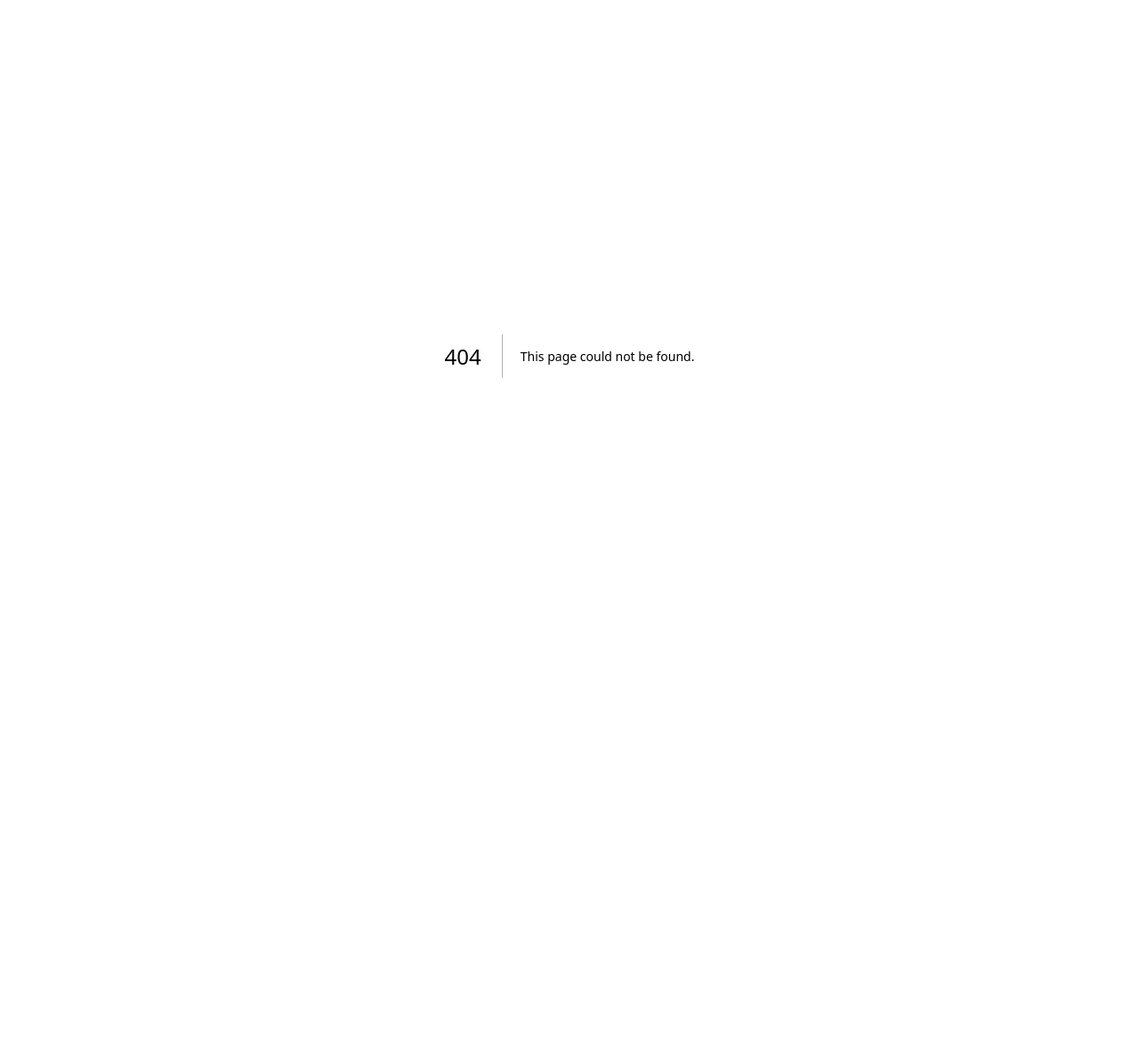
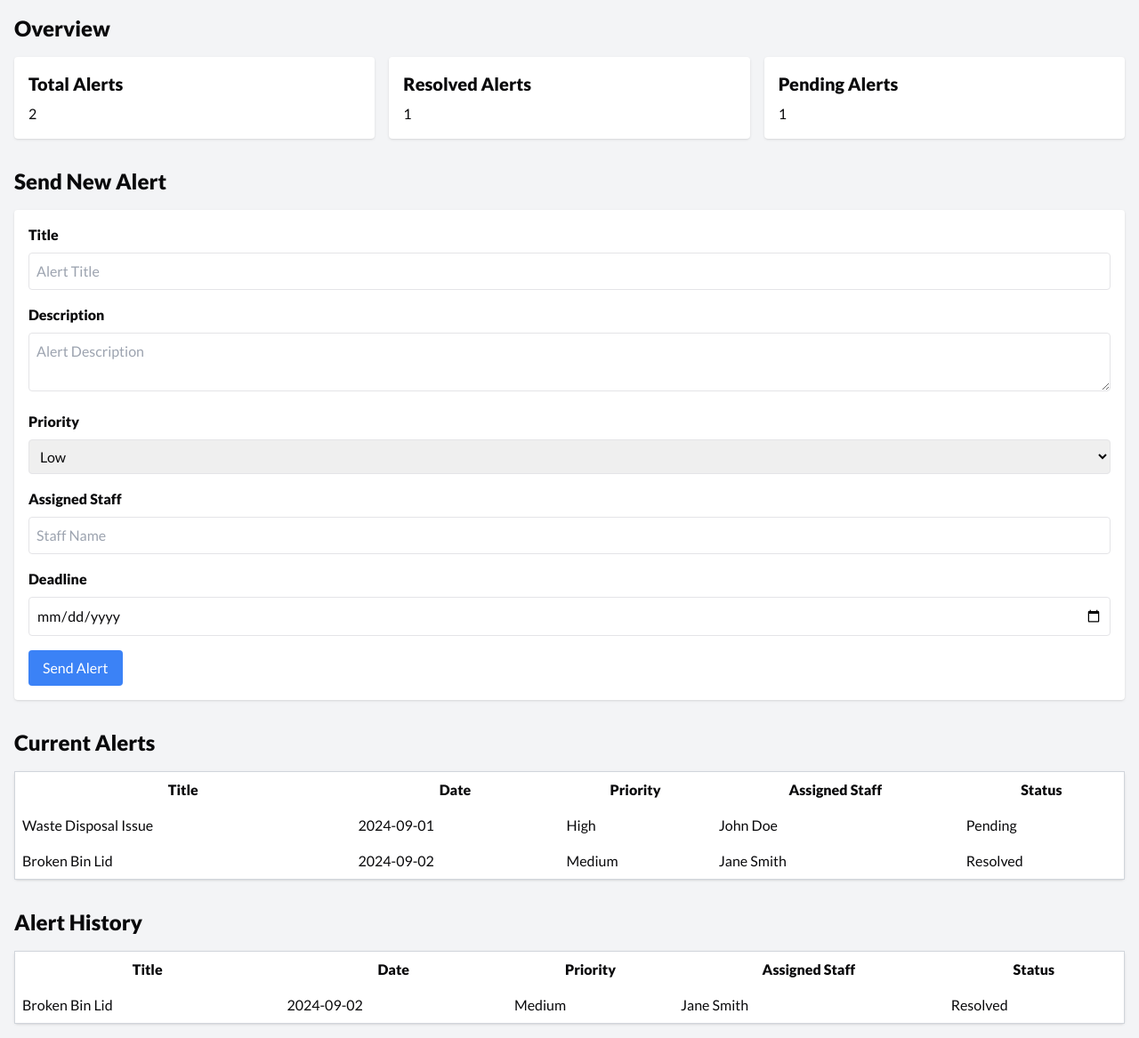
Before and after one commit to AyushKatre05/Swachhta---LiFE-Dashboard, a Next.js app: page /admin/postHead/alerts in a window 1280 px wide. Before the commit this address had no page. Shown: the whole page at 89% size. Before the commit the page ends 800 px from the top, so only its background shows below. Built offline with nearby package versions, Linux system fonts and the light colour scheme.

Commit message:
admin alerts page

```diff
--- /dev/null
+++ b/src/app/(pages)/admin/postHead/alerts/page.js
@@ -0,0 +1,126 @@
+'use client'
+import React, { useState } from 'react';
+
+function PostOfficeHeadAlerts() {
+  const [alerts, setAlerts] = useState([
+    { id: 1, title: 'Waste Disposal Issue', date: '2024-09-01', priority: 'High', status: 'Pending', assignedStaff: 'John Doe' },
+    { id: 2, title: 'Broken Bin Lid', date: '2024-09-02', priority: 'Medium', status: 'Resolved', assignedStaff: 'Jane Smith' },
+  ]);
+
+  const handleSendAlert = (newAlert) => {
+    setAlerts([...alerts, newAlert]);
+  };
+
+  return (
+    <div className="min-h-screen bg-gray-100 flex flex-col">
+      <main className="flex-1 p-4">
+        {/* Alerts Overview */}
+        <section className="mb-8">
+          <h2 className="text-2xl font-bold mb-4">Overview</h2>
+          <div className="grid grid-cols-1 md:grid-cols-3 gap-4">
+            <div className="bg-white p-4 rounded shadow">
+              <h3 className="text-xl font-semibold mb-2">Total Alerts</h3>
+              <p>{alerts.length}</p>
+            </div>
+            <div className="bg-white p-4 rounded shadow">
+              <h3 className="text-xl font-semibold mb-2">Resolved Alerts</h3>
+              <p>{alerts.filter(alert => alert.status === 'Resolved').length}</p>
+            </div>
+            <div className="bg-white p-4 rounded shadow">
+              <h3 className="text-xl font-semibold mb-2">Pending Alerts</h3>
+              <p>{alerts.filter(alert => alert.status === 'Pending').length}</p>
+            </div>
+          </div>
+        </section>
+
+        {/* Send New Alert */}
+        <section className="mb-8">
+          <h2 className="text-2xl font-bold mb-4">Send New Alert</h2>
+          <form className="bg-white p-4 rounded shadow mb-4">
+            <div className="mb-4">
+              <label className="block mb-2 font-semibold">Title</label>
+              <input type="text" className="w-full p-2 border rounded" placeholder="Alert Title" />
+            </div>
+            <div className="mb-4">
+              <label className="block mb-2 font-semibold">Description</label>
+              <textarea className="w-full p-2 border rounded" placeholder="Alert Description"></textarea>
+            </div>
+            <div className="mb-4">
+              <label className="block mb-2 font-semibold">Priority</label>
+              <select className="w-full p-2 border rounded">
+                <option>Low</option>
+                <option>Medium</option>
+                <option>High</option>
+              </select>
+            </div>
+            <div className="mb-4">
+              <label className="block mb-2 font-semibold">Assigned Staff</label>
+              <input type="text" className="w-full p-2 border rounded" placeholder="Staff Name" />
+            </div>
+            <div className="mb-4">
+              <label className="block mb-2 font-semibold">Deadline</label>
+              <input type="date" className="w-full p-2 border rounded" />
+            </div>
+            <button type="button" onClick={handleSendAlert} className="bg-blue-500 text-white px-4 py-2 rounded">Send Alert</button>
+          </form>
+        </section>
+
+        {/* Current Alerts */}
+        <section className="mb-8">
+          <h2 className="text-2xl font-bold mb-4">Current Alerts</h2>
+          <table className="w-full bg-white border border-gray-300 rounded shadow">
+            <thead>
+              <tr>
+                <th className="p-2">Title</th>
+                <th className="p-2">Date</th>
+                <th className="p-2">Priority</th>
+                <th className="p-2">Assigned Staff</th>
+                <th className="p-2">Status</th>
+              </tr>
+            </thead>
+            <tbody>
+              {alerts.map(alert => (
+                <tr key={alert.id}>
+                  <td className="p-2">{alert.title}</td>
+                  <td className="p-2">{alert.date}</td>
+                  <td className="p-2">{alert.priority}</td>
+                  <td className="p-2">{alert.assignedStaff}</td>
+                  <td className="p-2">{alert.status}</td>
+                </tr>
+              ))}
+            </tbody>
+          </table>
+        </section>
+
+        {/* Alert History */}
+        <section>
+          <h2 className="text-2xl font-bold mb-4">Alert History</h2>
+          <table className="w-full bg-white border border-gray-300 rounded shadow">
+            <thead>
+              <tr>
+                <th className="p-2">Title</th>
+                <th className="p-2">Date</th>
+                <th className="p-2">Priority</th>
+                <th className="p-2">Assigned Staff</th>
+                <th className="p-2">Status</th>
+              </tr>
+            </thead>
+            <tbody>
+              {alerts.filter(alert => alert.status === 'Resolved').map(alert => (
+                <tr key={alert.id}>
+                  <td className="p-2">{alert.title}</td>
+                  <td className="p-2">{alert.date}</td>
+                  <td className="p-2">{alert.priority}</td>
+                  <td className="p-2">{alert.assignedStaff}</td>
+                  <td className="p-2">{alert.status}</td>
+                </tr>
+              ))}
+            </tbody>
+          </table>
+        </section>
+      </main>
+    </div>
+  );
+}
+
+export default PostOfficeHeadAlerts;
```
